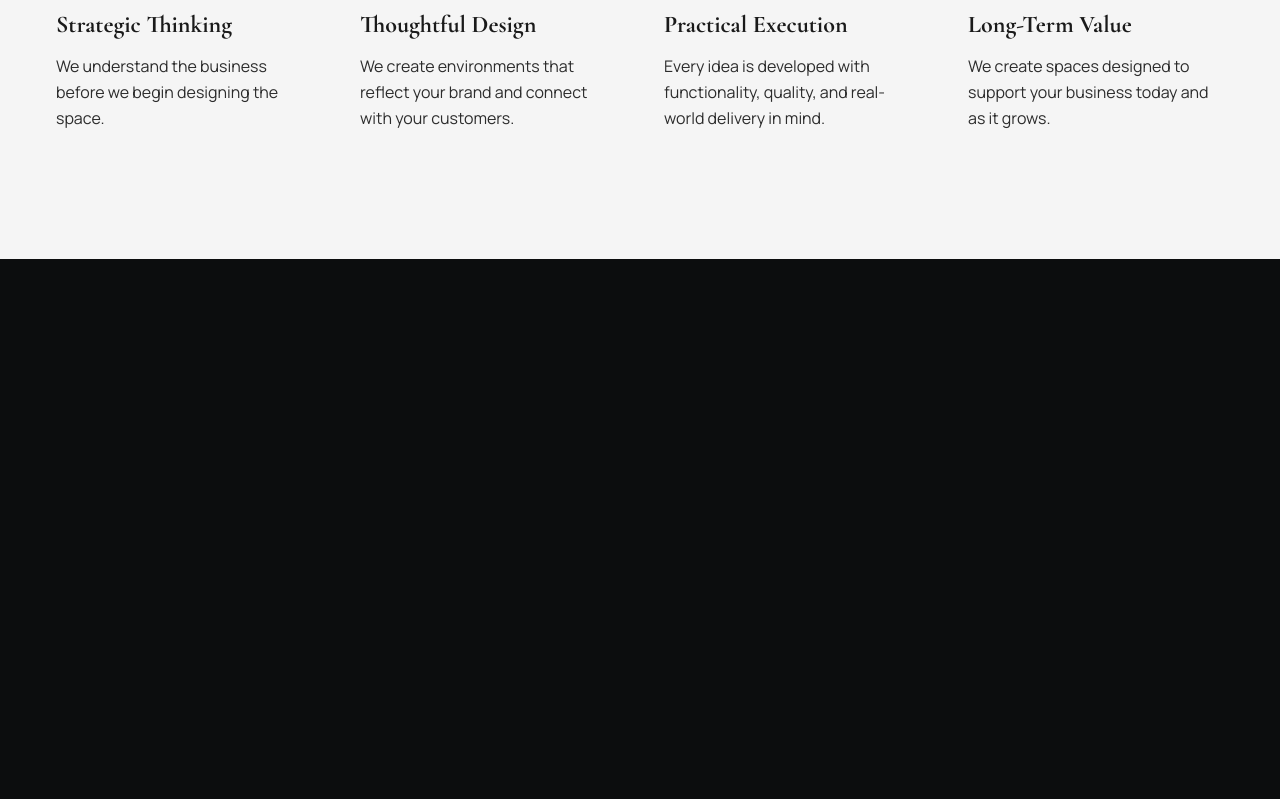
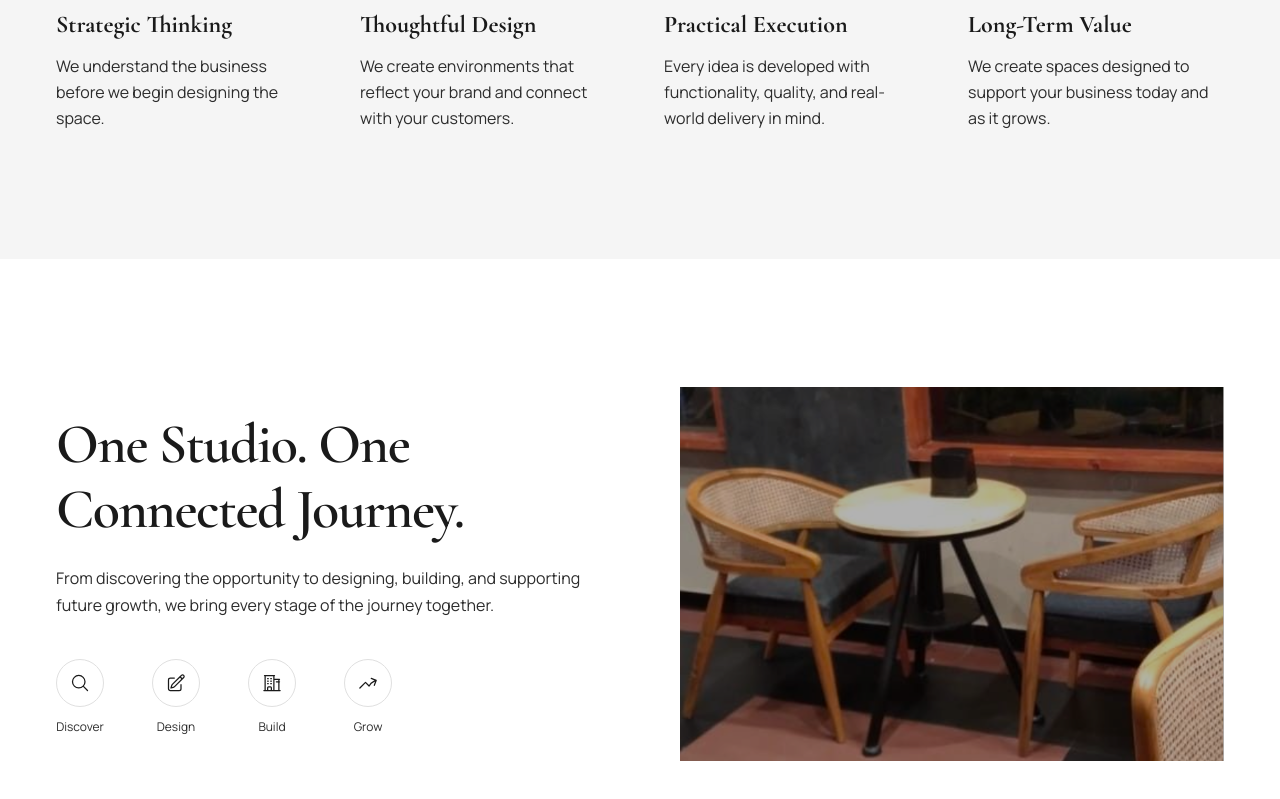
Before and after one commit to taybeen-healthy/outsetStudio, a Next.js app: page /about in a window 1280 px wide. Shown: the part 2440-3239 px from the top of the page. Before the commit the page ends 2699 px from the top, so only its background shows below. Built offline with nearby package versions, Linux system fonts and the light colour scheme.

Commit message:
feat: add One Studio One Connected Journey section

```diff
--- a/src/app/about/page.js
+++ b/src/app/about/page.js
@@ -169,6 +169,72 @@ export default function AboutPage() {
             </div>
           </div>
         </section>
+
+        {/* One Studio. One Connected Journey Section */}
+        <section className="w-full bg-white py-20 sm:py-28 lg:py-32">
+          <div className="max-w-7xl mx-auto px-7 sm:px-10 lg:px-14 grid grid-cols-1 lg:grid-cols-2 gap-10 lg:gap-20 items-center">
+            {/* Left: Text Content */}
+            <div className="max-w-xl">
+              <h2 className="font-serif text-[#1a1a1a] text-3xl sm:text-4xl md:text-5xl lg:text-[56px] font-semibold leading-[1.15] tracking-tight mb-6">
+                One Studio. One
+                <br />
+                Connected Journey.
+              </h2>
+              <p className="text-sm sm:text-base text-[#2c2c2c] font-normal leading-relaxed sm:leading-[1.7] mb-10">
+                From discovering the opportunity to designing, building,
+                and supporting future growth, we bring every stage of
+                the journey together.
+              </p>
+
+              {/* 4 Process Steps with Icons */}
+              <div className="flex flex-wrap gap-8 sm:gap-12">
+                <div className="flex flex-col items-center gap-3">
+                  <div className="w-12 h-12 rounded-full border border-[#e0e0e0] flex items-center justify-center">
+                    <svg className="w-5 h-5 text-[#1a1a1a]" fill="none" stroke="currentColor" strokeWidth="1.5" viewBox="0 0 24 24">
+                      <path strokeLinecap="round" strokeLinejoin="round" d="M21 21l-5.197-5.197m0 0A7.5 7.5 0 105.196 5.196a7.5 7.5 0 0010.607 10.607z" />
+                    </svg>
+                  </div>
+                  <span className="text-xs text-[#2c2c2c] font-normal">Discover</span>
+                </div>
+                <div className="flex flex-col items-center gap-3">
+                  <div className="w-12 h-12 rounded-full border border-[#e0e0e0] flex items-center justify-center">
+                    <svg className="w-5 h-5 text-[#1a1a1a]" fill="none" stroke="currentColor" strokeWidth="1.5" viewBox="0 0 24 24">
+                      <path strokeLinecap="round" strokeLinejoin="round" d="M16.862 4.487l1.687-1.688a1.875 1.875 0 112.652 2.652L10.582 16.07a4.5 4.5 0 01-1.897 1.13L6 18l.8-2.685a4.5 4.5 0 011.13-1.897l8.932-8.931zm0 0L19.5 7.125M18 14v4.75A2.25 2.25 0 0115.75 21H5.25A2.25 2.25 0 013 18.75V8.25A2.25 2.25 0 015.25 6H10" />
+                    </svg>
+                  </div>
+                  <span className="text-xs text-[#2c2c2c] font-normal">Design</span>
+                </div>
+                <div className="flex flex-col items-center gap-3">
+                  <div className="w-12 h-12 rounded-full border border-[#e0e0e0] flex items-center justify-center">
+                    <svg className="w-5 h-5 text-[#1a1a1a]" fill="none" stroke="currentColor" strokeWidth="1.5" viewBox="0 0 24 24">
+                      <path strokeLinecap="round" strokeLinejoin="round" d="M2.25 21h19.5m-18-18v18m10.5-18v18m6-13.5V21M6.75 6.75h.75m-.75 3h.75m-.75 3h.75m3-6h.75m-.75 3h.75m-.75 3h.75M6.75 21v-3.375c0-.621.504-1.125 1.125-1.125h2.25c.621 0 1.125.504 1.125 1.125V21M3 3h12m-.75 4.5H21m-3.75 3H21" />
+                    </svg>
+                  </div>
+                  <span className="text-xs text-[#2c2c2c] font-normal">Build</span>
+                </div>
+                <div className="flex flex-col items-center gap-3">
+                  <div className="w-12 h-12 rounded-full border border-[#e0e0e0] flex items-center justify-center">
+                    <svg className="w-5 h-5 text-[#1a1a1a]" fill="none" stroke="currentColor" strokeWidth="1.5" viewBox="0 0 24 24">
+                      <path strokeLinecap="round" strokeLinejoin="round" d="M2.25 18L9 11.25l4.306 4.307a11.95 11.95 0 015.814-5.519l2.74-1.22m0 0l-5.94-2.28m5.94 2.28l-2.28 5.941" />
+                    </svg>
+                  </div>
+                  <span className="text-xs text-[#2c2c2c] font-normal">Grow</span>
+                </div>
+              </div>
+            </div>
+
+            {/* Right: Image (same as section 2) */}
+            <div className="relative w-full max-w-[560px] mx-auto lg:mx-0 aspect-[560/385] overflow-hidden">
+              <Image
+                src="/Image (12).svg"
+                alt="Cafe interior with chairs and table"
+                fill
+                sizes="(max-width: 1024px) 100vw, 50vw"
+                className="object-cover object-center"
+              />
+            </div>
+          </div>
+        </section>
       </main>
     </div>
   );
```
